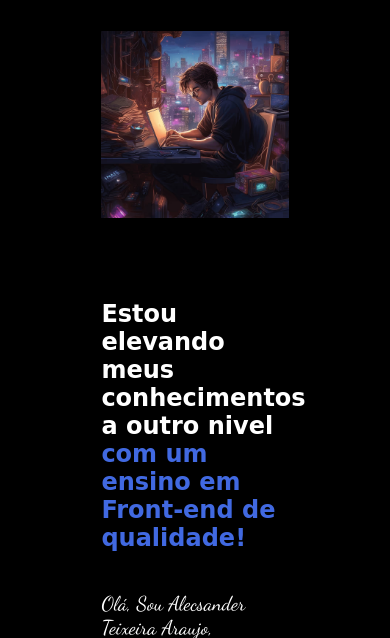
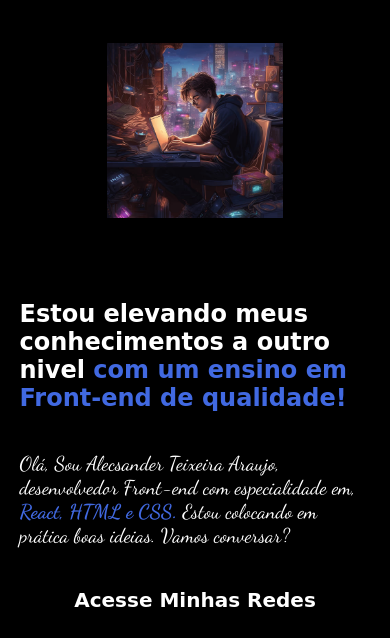
Before and after one commit to alecsanderTaraujo/HTML_CSS, a plain HTML site: page index.html in a window 390 px wide. Shown: the part 83-721 px from the top of the page. Drawn offline with Linux system fonts and the light colour scheme; a web font is replaced by a local one.

Commit message:
ajustes apresentacao__conteudo

```diff
--- a/stryles/style.css
+++ b/stryles/style.css
@@ -139,6 +139,11 @@ body {
 
     .Apresentacao{
         flex-direction: column-reverse;
+        padding: 5%;
+    }
+
+    .Apresentacao__conteudo{
+        width: auto;
     }
 
 
```
